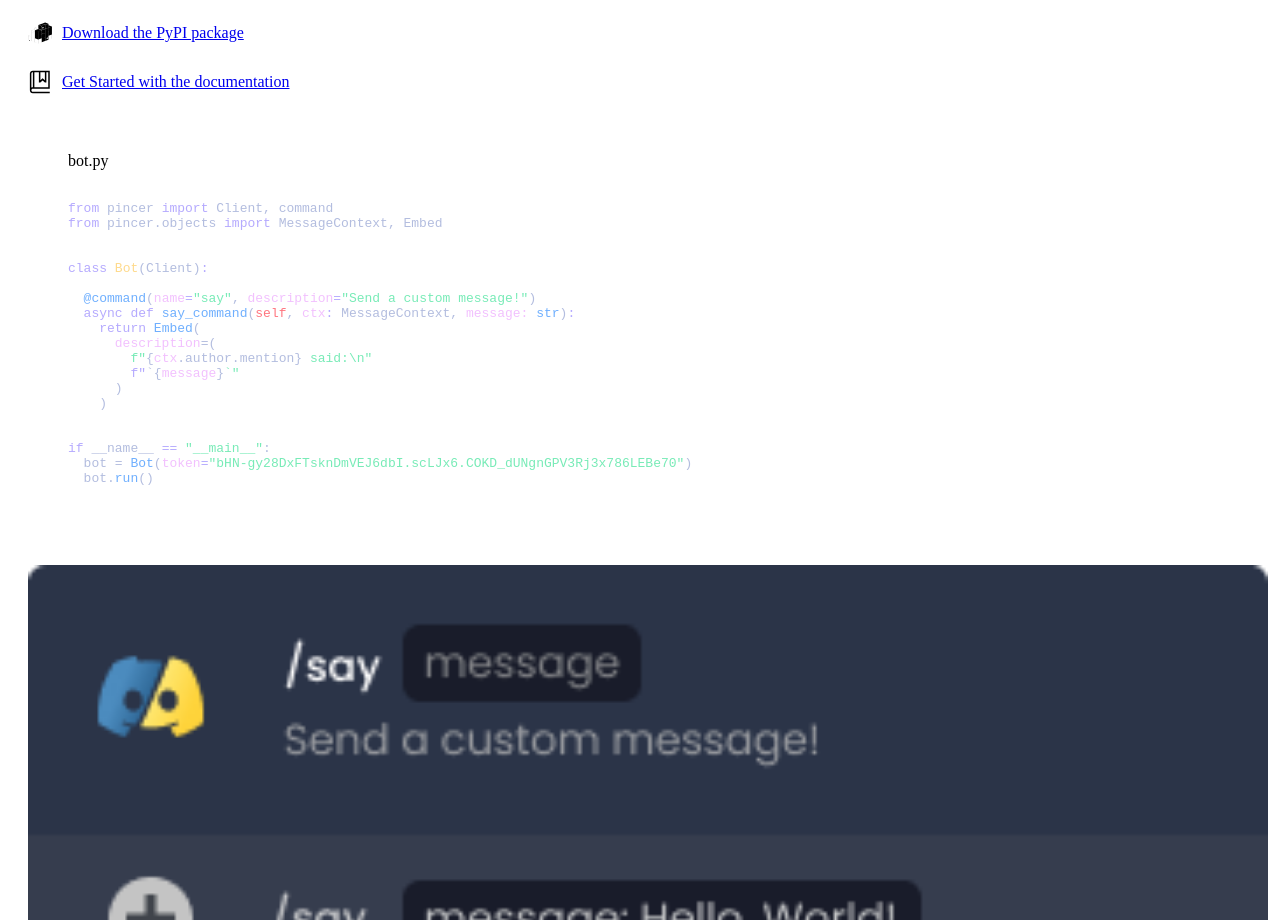
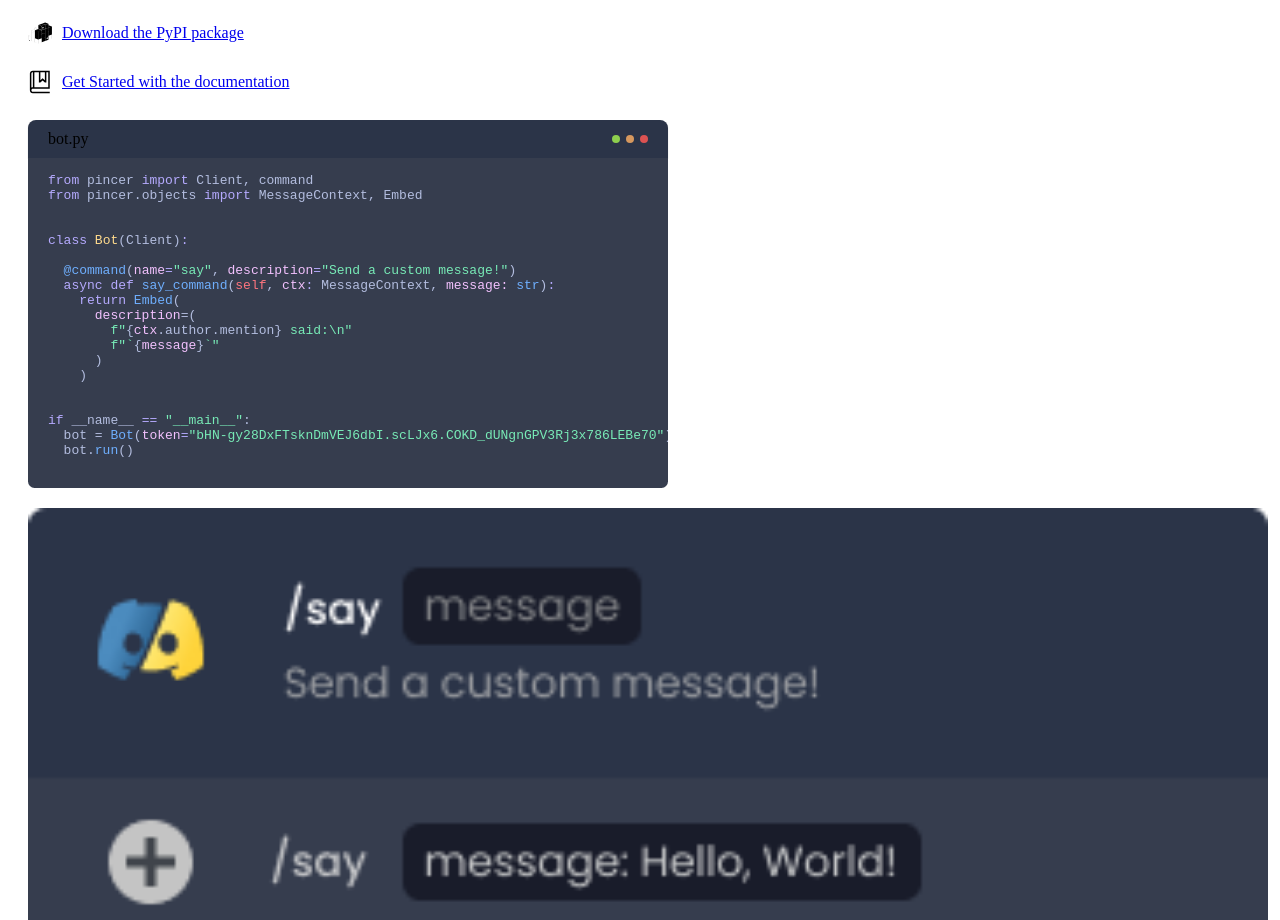
Before and after one commit to Pincer-org/.dev, a Vue app: page / in a window 1280 px wide. Shown: the part 2000-2920 px from the top of the page. Built offline with nearby package versions, Linux system fonts and the light colour scheme; the HTML template or start-up script is replaced by a standard one.

Commit message:
:lipstick: Making the code inside a window

```diff
--- a/src/components/demo/BlockCode.vue
+++ b/src/components/demo/BlockCode.vue
@@ -5,6 +5,11 @@ import T from './T.vue'
   <figure>
     <figcaption>
       <p>bot.py</p>
+      <svg width="36" height="8" viewBox="0 0 36 8" fill="none" xmlns="http://www.w3.org/2000/svg">
+        <ellipse cx="32" cy="4" rx="4.00001" ry="4" fill="#DC5252"/>
+        <ellipse cx="18.0005" cy="4" rx="4.00001" ry="4" fill="#D6985E"/>
+        <ellipse cx="4.00001" cy="4" rx="4.00001" ry="4" fill="#8ECF4E"/>
+      </svg>
     </figcaption>
     <pre>
       <code>
@@ -20,7 +25,7 @@ import T from './T.vue'
     <T c="p">return</T> <T c="b">Embed</T>(
       <T c="k">description</T>=(
         <T c="g">f"</T>{<T c="k">ctx</T>.author.mention}<T c="g"> said:\n"</T>
-        <T c="p">f"</T>`{<T c="k">message</T>}<T c="g">`"</T>
+        <T c="g">f"`</T>{<T c="k">message</T>}<T c="g">`"</T>
       )
     )
 
@@ -64,9 +69,41 @@ window.onload = () => {
   );
 }
 </script>
-<style scoped>
-code {
-  white-space: pre;
-  color: #B3BDDF;
+<style lang="scss" scoped>
+figure {
+  margin: 0;
+  padding: 0;
+  width: min(640px, calc(100vw - 40px));
+
+  figcaption {
+    display: flex;
+    justify-content: space-between;
+    align-items: center;
+
+    background: #2B3448;
+    box-shadow: 0 1px 1px rgba(0, 0, 0, 0.33);
+    padding: 10px 20px;
+
+    border-top-left-radius: .5em;
+    border-top-right-radius: .5em;
+
+    p {
+      margin: 0;
+    }
+  }
+
+  pre {
+    margin: 0;
+    padding: 0 20px;
+    background: #363D4E;
+    overflow: scroll;
+    border-bottom-left-radius: .5em;
+    border-bottom-right-radius: .5em;
+  }
+
+  code {
+    white-space: pre;
+    color: #B3BDDF;
+  }
 }
 </style>
```
